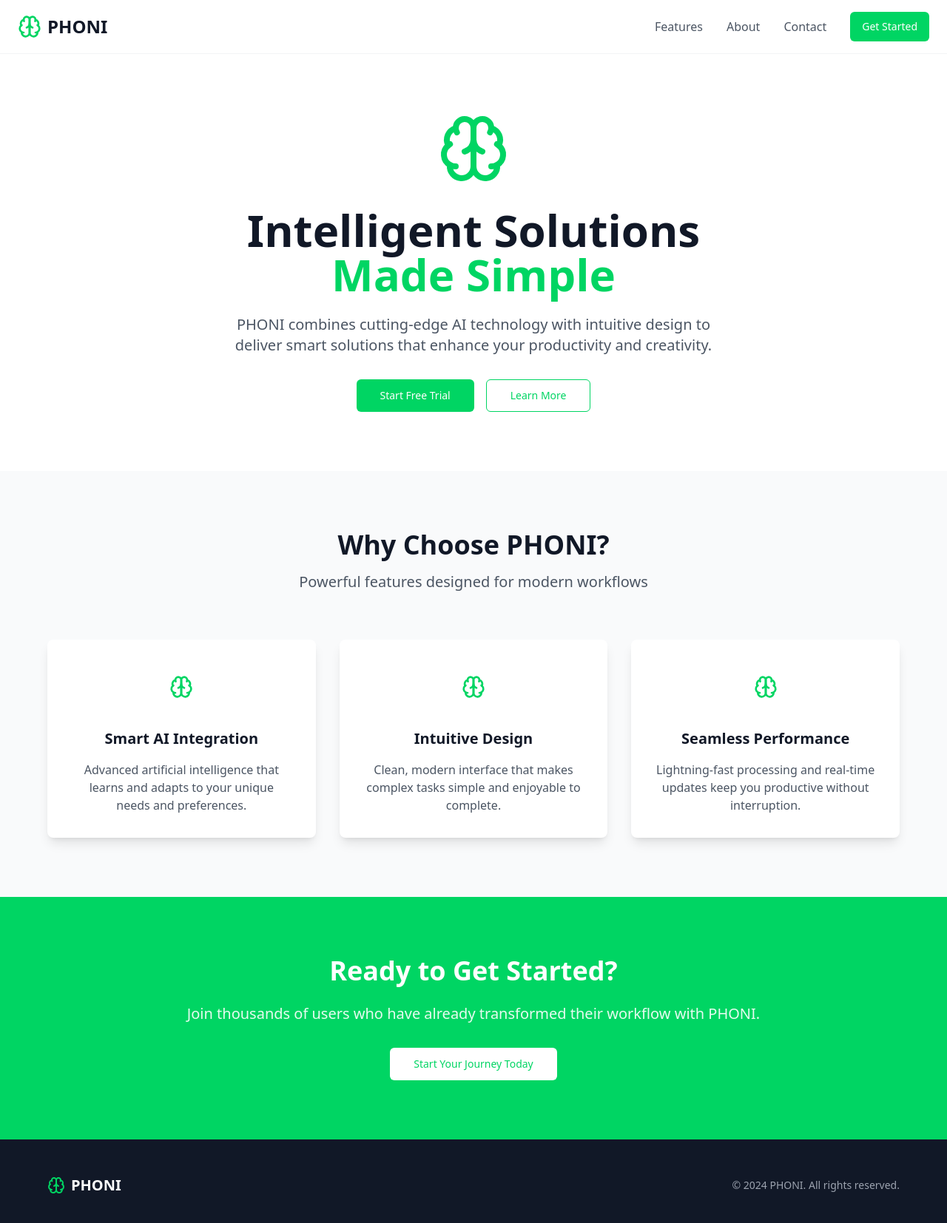
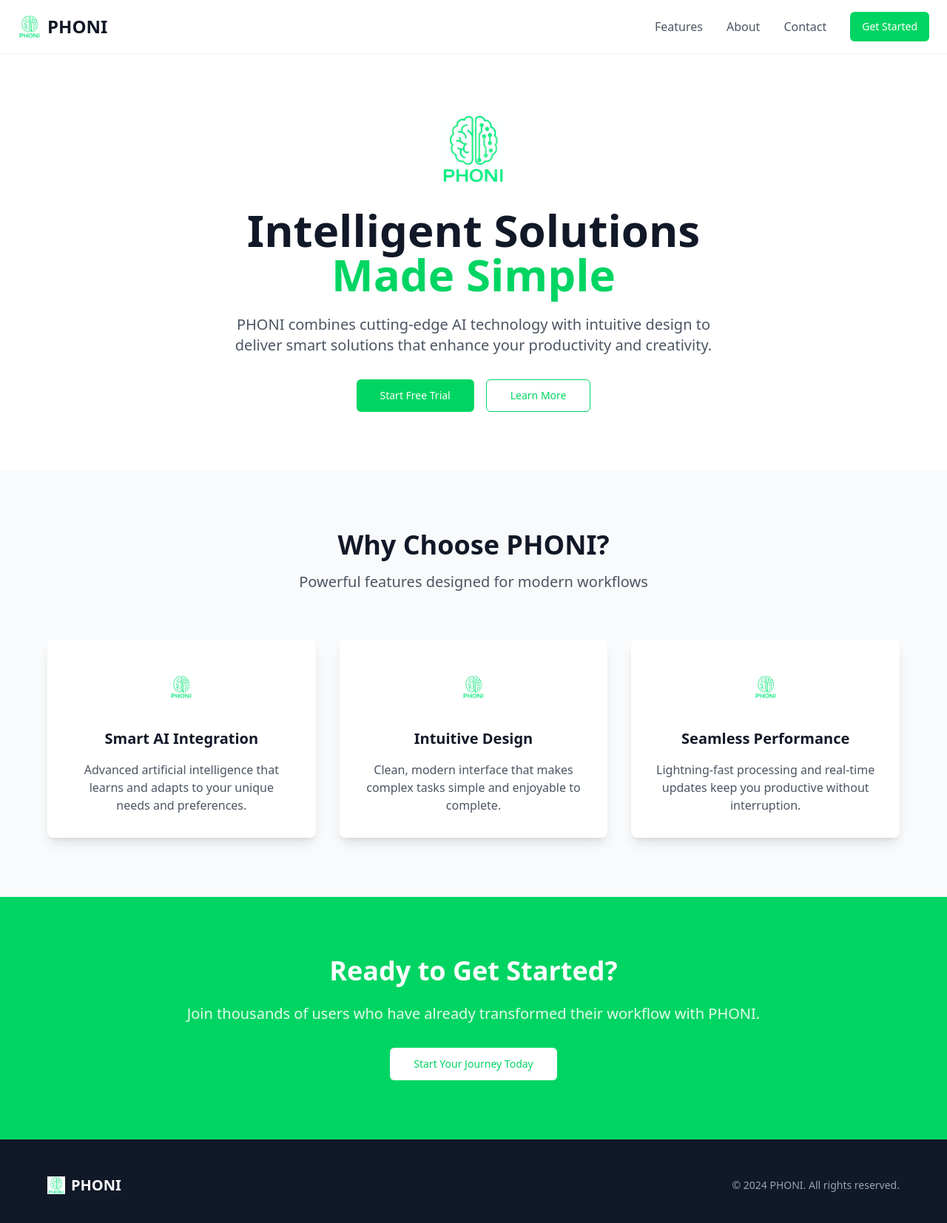
Before and after one commit to PhoniTechnology/phoni-lp3-02-07-2025, a React (Vite) app: page / in a window 1280 px wide. Shown: the top 1654 px of the page at 74% size. Built offline with nearby package versions, Linux system fonts and the light colour scheme.

Commit message:
Fix: Use exact logo from image
Use the exact logo icon provided in the image.

```diff
--- a/src/pages/Index.tsx
+++ b/src/pages/Index.tsx
@@ -1,7 +1,6 @@
 
 import { Button } from "@/components/ui/button";
 import { Card, CardContent } from "@/components/ui/card";
-import { Brain } from "lucide-react";
 
 const Index = () => {
   return (
@@ -9,7 +8,7 @@ const Index = () => {
       {/* Header */}
       <header className="flex items-center justify-between px-6 py-4 border-b border-gray-100">
         <div className="flex items-center space-x-2">
-          <Brain className="h-8 w-8" style={{ color: '#00D563' }} />
+          <img src="/lovable-uploads/4ea69e9c-a7bd-494c-bc88-b9413b9f6ae8.png" alt="PHONI Logo" className="h-8 w-8" />
           <span className="text-2xl font-bold text-gray-900">PHONI</span>
         </div>
         <nav className="hidden md:flex items-center space-x-8">
@@ -24,7 +23,7 @@ const Index = () => {
       <section className="px-6 py-20 text-center">
         <div className="max-w-4xl mx-auto">
           <div className="mb-8">
-            <Brain className="h-24 w-24 mx-auto mb-6" style={{ color: '#00D563' }} />
+            <img src="/lovable-uploads/4ea69e9c-a7bd-494c-bc88-b9413b9f6ae8.png" alt="PHONI Logo" className="h-24 w-24 mx-auto mb-6" />
           </div>
           <h1 className="text-5xl md:text-6xl font-bold text-gray-900 mb-6">
             Intelligent Solutions
@@ -56,7 +55,7 @@ const Index = () => {
             <Card className="border-0 shadow-lg hover:shadow-xl transition-shadow">
               <CardContent className="p-8 text-center">
                 <div className="w-16 h-16 rounded-full flex items-center justify-center mx-auto mb-6" style={{ backgroundColor: '#00D563/10' }}>
-                  <Brain className="h-8 w-8" style={{ color: '#00D563' }} />
+                  <img src="/lovable-uploads/4ea69e9c-a7bd-494c-bc88-b9413b9f6ae8.png" alt="PHONI Logo" className="h-8 w-8" />
                 </div>
                 <h3 className="text-xl font-semibold text-gray-900 mb-4">Smart AI Integration</h3>
                 <p className="text-gray-600">Advanced artificial intelligence that learns and adapts to your unique needs and preferences.</p>
@@ -66,7 +65,7 @@ const Index = () => {
             <Card className="border-0 shadow-lg hover:shadow-xl transition-shadow">
               <CardContent className="p-8 text-center">
                 <div className="w-16 h-16 rounded-full flex items-center justify-center mx-auto mb-6" style={{ backgroundColor: '#00D563/10' }}>
-                  <Brain className="h-8 w-8" style={{ color: '#00D563' }} />
+                  <img src="/lovable-uploads/4ea69e9c-a7bd-494c-bc88-b9413b9f6ae8.png" alt="PHONI Logo" className="h-8 w-8" />
                 </div>
                 <h3 className="text-xl font-semibold text-gray-900 mb-4">Intuitive Design</h3>
                 <p className="text-gray-600">Clean, modern interface that makes complex tasks simple and enjoyable to complete.</p>
@@ -76,7 +75,7 @@ const Index = () => {
             <Card className="border-0 shadow-lg hover:shadow-xl transition-shadow">
               <CardContent className="p-8 text-center">
                 <div className="w-16 h-16 rounded-full flex items-center justify-center mx-auto mb-6" style={{ backgroundColor: '#00D563/10' }}>
-                  <Brain className="h-8 w-8" style={{ color: '#00D563' }} />
+                  <img src="/lovable-uploads/4ea69e9c-a7bd-494c-bc88-b9413b9f6ae8.png" alt="PHONI Logo" className="h-8 w-8" />
                 </div>
                 <h3 className="text-xl font-semibold text-gray-900 mb-4">Seamless Performance</h3>
                 <p className="text-gray-600">Lightning-fast processing and real-time updates keep you productive without interruption.</p>
@@ -104,7 +103,7 @@ const Index = () => {
         <div className="max-w-6xl mx-auto">
           <div className="flex flex-col md:flex-row justify-between items-center">
             <div className="flex items-center space-x-2 mb-4 md:mb-0">
-              <Brain className="h-6 w-6" style={{ color: '#00D563' }} />
+              <img src="/lovable-uploads/4ea69e9c-a7bd-494c-bc88-b9413b9f6ae8.png" alt="PHONI Logo" className="h-6 w-6" />
               <span className="text-xl font-bold text-white">PHONI</span>
             </div>
             <div className="text-gray-400 text-sm">
```
Also changed, not shown: public/lovable-uploads/4ea69e9c-a7bd-494c-bc88-b9413b9f6ae8.png (added).
